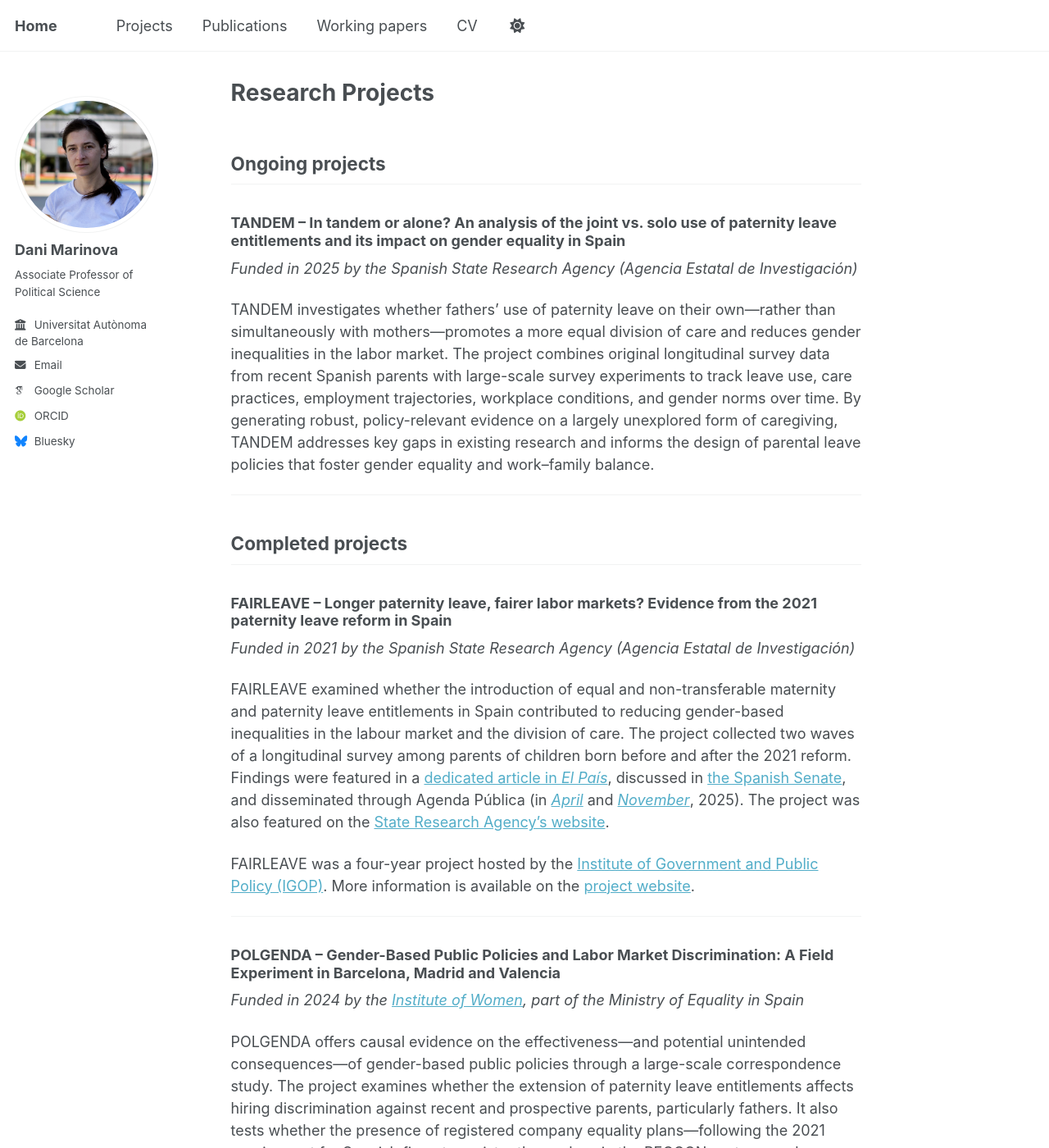
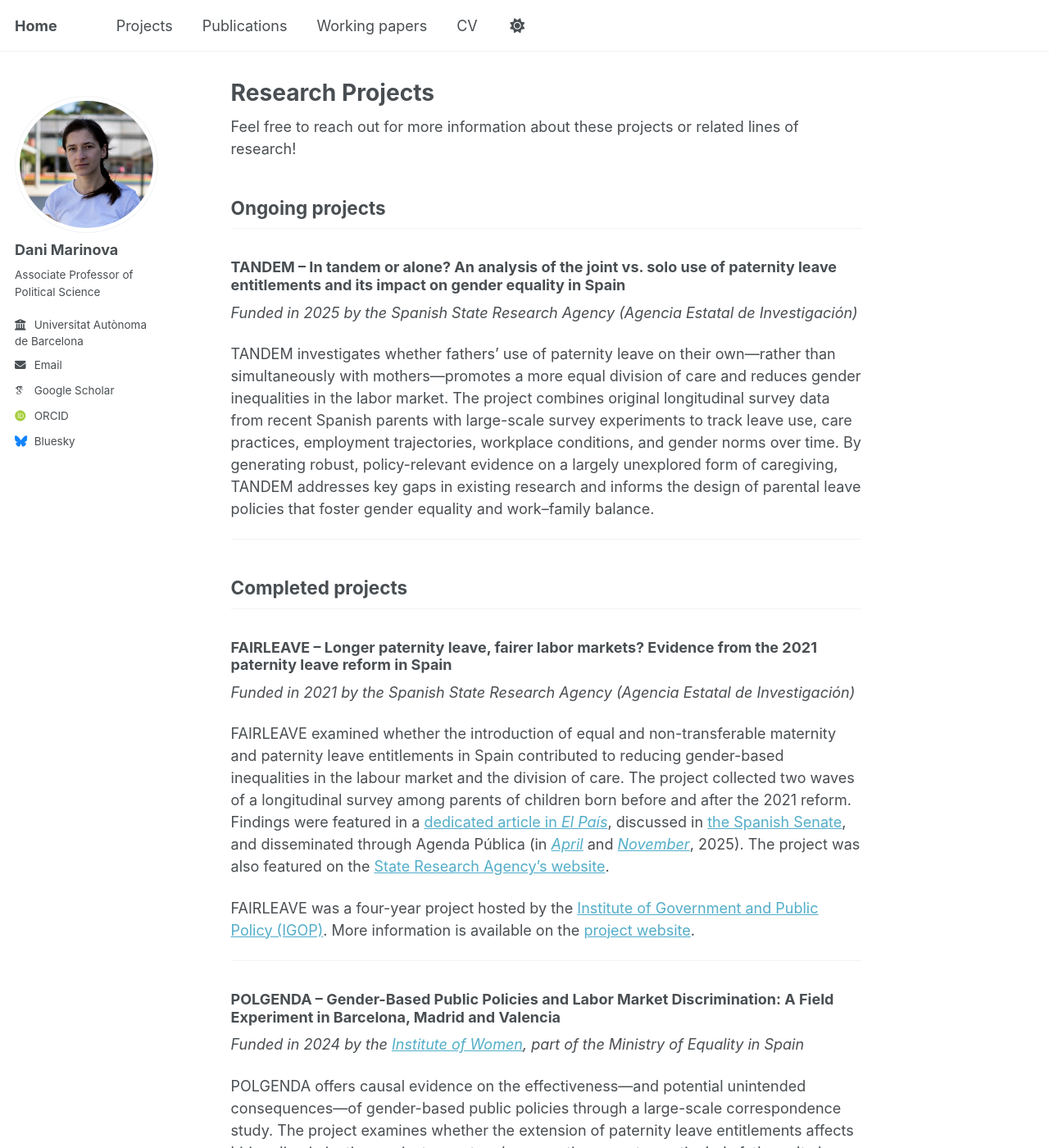
Before and after one commit to danimarinova/web, a Jekyll site: the page built from _pages/projects.md, in a window 1280 px wide and 1400 px high. Shown: the whole window at 82% size. Built offline with Jekyll 4.4.1, drawn with Linux system fonts in a browser that asks for light colours; some web fonts are replaced; a script that is not in the unit is left out; some of the changed text lies outside the part shown.

Commit message:
Update projects.md

```diff
--- a/_pages/projects.md
+++ b/_pages/projects.md
@@ -3,6 +3,8 @@ layout: single
 title: "Research Projects"
 permalink: /projects/
 ---
+
+Feel free to reach out for more information about these projects or related lines of research!
 
 ## Ongoing projects
 
```
Also changed, not shown: other parts of _pages/projects.md (+0 -3 lines).
